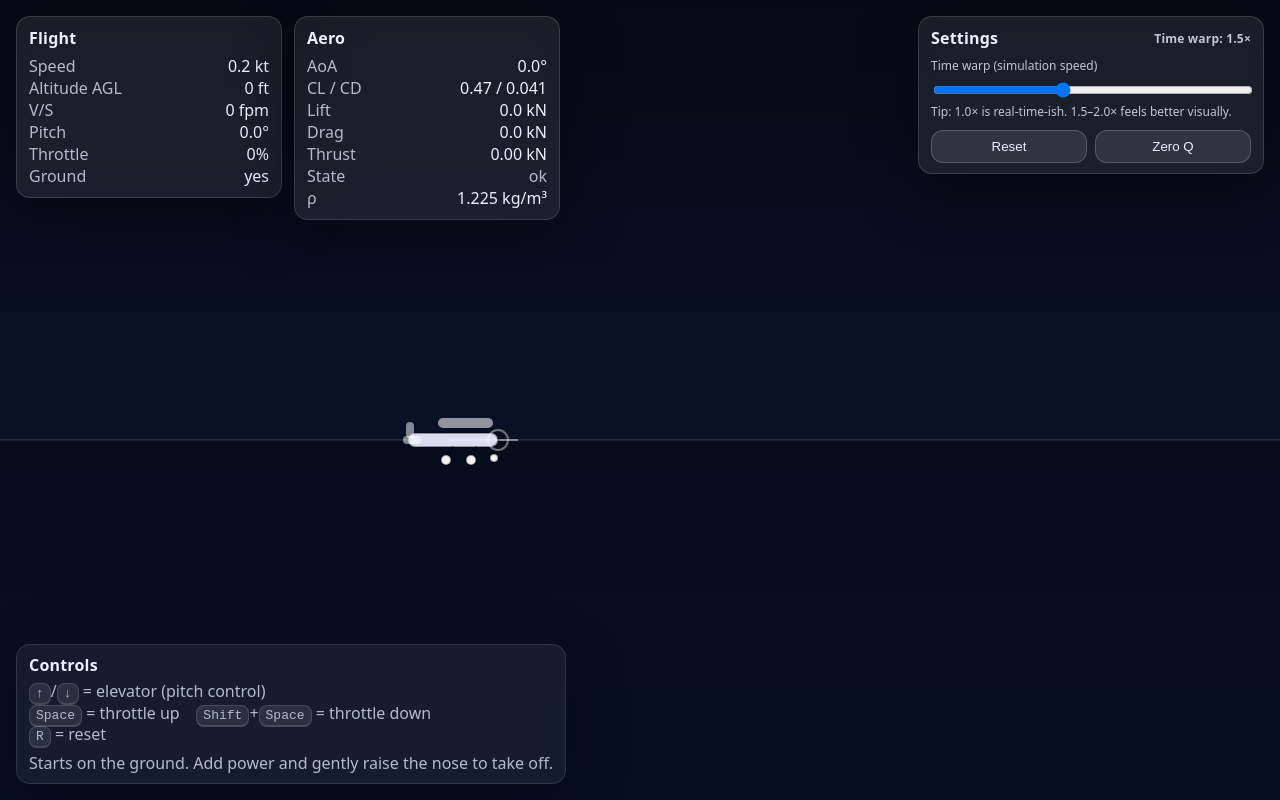
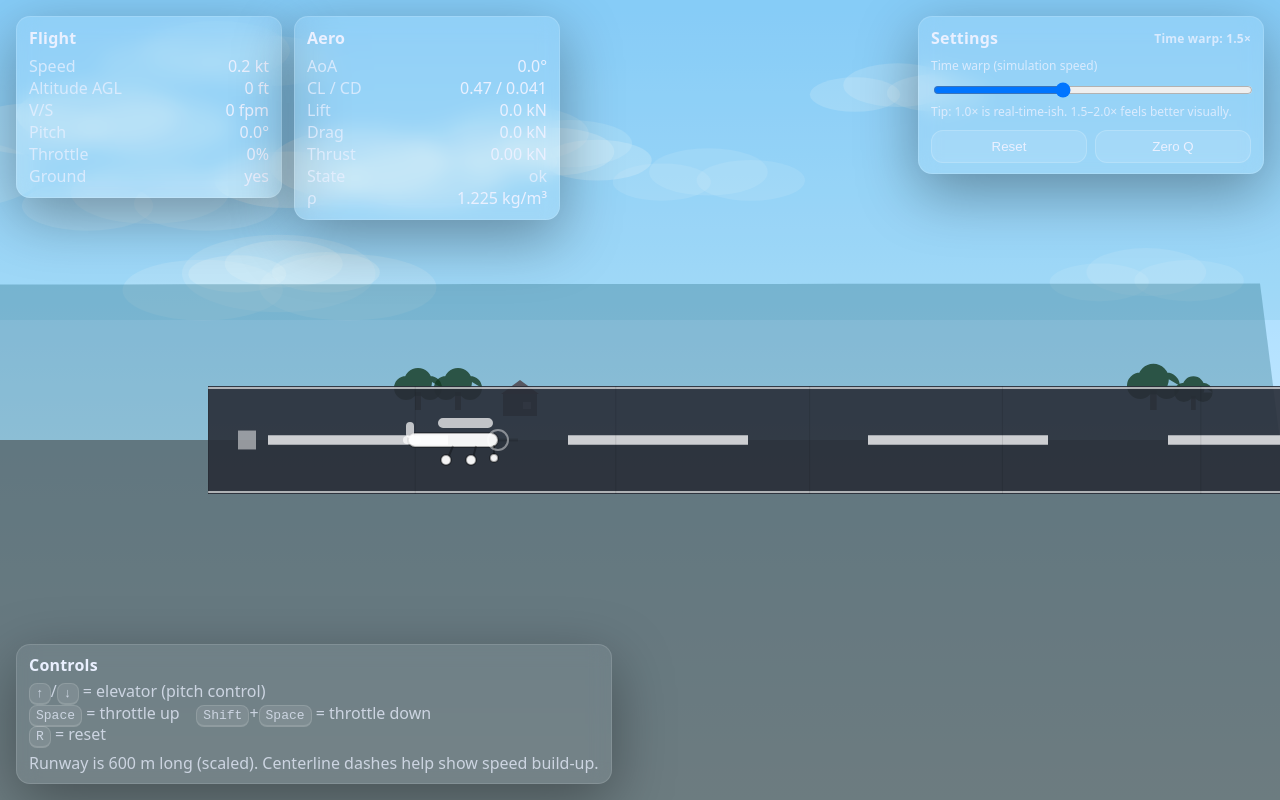
Before and after one commit to stephancar/LandyPlane, a plain HTML site: page index.html in a window 1280 px wide. Drawn offline with Linux system fonts and the light colour scheme.

Commit message:
added trees and houses and a runway

```diff
--- a/index.html
+++ b/index.html
@@ -101,7 +101,7 @@
     <div><kbd>R</kbd> = reset</div>
   </div>
   <div class="muted" style="margin-top:8px">
-    Starts on the ground. Add power and gently raise the nose to take off.
+    Runway is 600 m long (scaled). Centerline dashes help show speed build-up.
   </div>
 </div>
 
@@ -129,68 +129,68 @@
   resize();
 
   // ------------------------------
-  // "Typical Cessna high-wing trainer" parameters (C172-ish)
+  // Parameters (C172-ish)
   // ------------------------------
   const P = {
     // Mass & geometry
     m: 1100,                 // kg (typical loaded)
     S: 16.2,                 // m^2 wing area
-    cbar: 1.5,               // m mean aerodynamic chord (rough)
-    Iyy: 1850,               // kg*m^2 pitch inertia (rough)
+    cbar: 1.5,               // m
+    Iyy: 1850,               // kg*m^2
 
-    // Aero coefficients (simple but plausible)
-    CL0: 0.28,               // lift at 0 AoA (cambered wing)
-    CLalpha: 5.4,            // per rad (finite wing)
-    CLmax: 1.50,             // max lift coeff pre-stall
-    alpha_stall: 15 * Math.PI/180, // rad
-    alpha_zero_lift: -2 * Math.PI/180, // rad (cambered)
+    // Aero
+    CL0: 0.28,
+    CLalpha: 5.4,            // per rad
+    CLmax: 1.50,
+    alpha_stall: 15 * Math.PI/180,
+    alpha_zero_lift: -2 * Math.PI/180,
 
-    CD0: 0.030,              // parasitic drag (clean)
-    k: 0.050,                // induced drag factor (CD = CD0 + k*CL^2)
+    CD0: 0.030,
+    k: 0.050,
 
-    // Post-stall behavior shaping
-    postStallLiftDrop: 0.55, // fraction of CLmax retained deep stall
-    postStallDragBoost: 1.8, // extra drag multiplier when stalled
+    postStallLiftDrop: 0.55,
+    postStallDragBoost: 1.8,
 
-    // Pitch moment "feel" (simple stability + damping + elevator)
-    Cm0: 0.03,               // baseline moment
-    Cmalpha: -0.75,          // per rad (static stability: negative)
-    Cm_q: -12.0,             // pitch-rate damping
-    Cm_de: -1.1,             // elevator effectiveness
+    // Pitch moments
+    Cm0: 0.03,
+    Cmalpha: -0.75,
+    Cm_q: -12.0,
+    Cm_de: -1.1,
 
-    // Engine / prop approximation
-    Pmax: 120000,            // W (~160 hp)
+    // Engine/prop
+    Pmax: 120000,            // W
     propEff: 0.80,
-    Tmax_static: 2600,       // N approximate static thrust
-    Vthrust_ref: 25,         // m/s for low-speed thrust cap behavior
+    Tmax_static: 2600,       // N
 
     // Atmosphere
-    rho0: 1.225,             // sea level kg/m^3
-    Hscale: 8500,            // m scale height (simple exponential)
+    rho0: 1.225,
+    Hscale: 8500,
 
-    // Ground / gear contact (simple)
-    gearHeight: 1.35,        // m, body reference point above ground when on gear
-    muRoll: 0.03,            // rolling resistance coefficient (very simple)
-    muBrake: 0.25,           // (not currently used, placeholder if you add brakes)
-    groundRestitution: 0.0,  // vertical bounce (0 = none)
+    // Ground / gear
+    gearHeight: 1.35,        // m
+    muRoll: 0.03,
+    groundRestitution: 0.0,
 
-    // Misc
+    // World scenery (real-ish sizes)
+    runwayLength: 600,       // m (your ask)
+    runwayWidth: 18,         // m (typical small runway)
+    runwayStartX: -40,       // m (start slightly before plane)
     g: 9.80665,
   };
 
   // ------------------------------
-  // State (2D: x,y, vx,vy, pitch theta, pitch rate q)
-  // y is altitude of the "body reference point" (near CG).
-  // When on ground, y is clamped to gearHeight.
+  // State (2D)
+  // y is altitude of body reference point (near CG).
+  // On ground, y clamped to gearHeight.
   // ------------------------------
   const state = {
     x: 0,
-    y: P.gearHeight, // start on ground
-    vx: 0,           // stationary
+    y: P.gearHeight,
+    vx: 0,
     vy: 0,
-    theta: 0,        // level
+    theta: 0,
     q: 0,
-    throttle: 0.0,   // idle
+    throttle: 0.0,
   };
 
   // Sim settings
@@ -247,23 +247,17 @@
     return a;
   }
 
-  // Stall CL shaping:
   function computeCL(alpha){
     const alphaEff = alpha - P.alpha_zero_lift;
     const CL_lin = P.CL0 + P.CLalpha * alphaEff;
 
-    const CL_stall = P.CLmax * sign(CL_lin);
     const alphaAbs = Math.abs(alpha);
-    const stallAbs = P.alpha_stall;
+    if (alphaAbs <= P.alpha_stall) return clamp(CL_lin, -P.CLmax, P.CLmax);
 
-    if (alphaAbs <= stallAbs) {
-      return clamp(CL_lin, -P.CLmax, P.CLmax);
-    } else {
-      const over = (alphaAbs - stallAbs) / (25*Math.PI/180); // ramp over ~25deg
-      const t = clamp(over, 0, 1);
-      const CL_deep = lerp(P.CLmax, P.postStallLiftDrop * P.CLmax, t) * sign(CL_lin);
-      return CL_deep;
-    }
+    const over = (alphaAbs - P.alpha_stall) / (25*Math.PI/180);
+    const t = clamp(over, 0, 1);
+    const CL_deep = lerp(P.CLmax, P.postStallLiftDrop * P.CLmax, t) * sign(CL_lin);
+    return CL_deep;
   }
 
   function computeCD(CL, stalled){
@@ -273,14 +267,32 @@
   }
 
   // ------------------------------
+  // Clouds + background anchors
+  // ------------------------------
+  // We draw procedural "cloud blobs" in screen-space, but offset them by a parallax based on world x.
+  const clouds = (() => {
+    // fixed pseudo-random clouds
+    const arr = [];
+    let seed = 1337;
+    const rnd = () => (seed = (seed*1664525 + 1013904223) >>> 0) / 4294967296;
+    for (let i=0;i<14;i++){
+      arr.push({
+        x: rnd()*2000 - 800,
+        y: rnd()*240 + 40,
+        s: rnd()*0.9 + 0.6,
+        a: rnd()*0.25 + 0.10
+      });
+    }
+    return arr;
+  })();
+
+  // ------------------------------
   // Simulation loop
   // ------------------------------
   let lastT = performance.now();
   function tick(now){
     const rawDt = clamp((now - lastT) / 1000, 0, 0.033);
     lastT = now;
-
-    // Time warp (UI controlled)
     const dt = clamp(rawDt * sim.timeWarp, 0, 0.033);
 
     // Controls
@@ -292,14 +304,11 @@
     // Throttle changes
     const throttleRate = 0.35;
     const shift = keys.has('ShiftLeft') || keys.has('ShiftRight');
-    if (keys.has('Space') && shift) {
-      state.throttle -= throttleRate * dt;
-    } else if (keys.has('Space')) {
-      state.throttle += throttleRate * dt;
-    }
+    if (keys.has('Space') && shift) state.throttle -= throttleRate * dt;
+    else if (keys.has('Space'))     state.throttle += throttleRate * dt;
     state.throttle = clamp(state.throttle, 0, 1);
 
-    // Velocity / flight path
+    // Kinematics
     const V = Math.max(0.1, Math.hypot(state.vx, state.vy));
     const gamma = Math.atan2(state.vy, state.vx);
     const alpha = wrapPi(state.theta - gamma);
@@ -316,16 +325,14 @@
     const L = qbar * P.S * CL;
     const D = qbar * P.S * CD;
 
-    // Directions
-    const vx = state.vx, vy = state.vy;
     const invV = 1 / V;
-    const ux = vx * invV, uy = vy * invV; // unit along velocity
-    const nx = -uy, ny = ux;              // unit normal
+    const ux = state.vx * invV, uy = state.vy * invV;
+    const nx = -uy, ny = ux;
 
     const Fx_aero = (-D)*ux + (L)*nx;
     const Fy_aero = (-D)*uy + (L)*ny;
 
-    // Thrust from power approximation
+    // Thrust from power
     const Pshaft = P.Pmax * state.throttle;
     const T_power = (P.propEff * Pshaft) / Math.max(V, 12);
     const T_cap = lerp(P.Tmax_static, P.Tmax_static*0.55, clamp((V - 5)/35, 0, 1));
@@ -335,57 +342,42 @@
     const Ty = T * Math.sin(state.theta);
 
     // Weight
-    const Wx = 0;
     const Wy = -P.m * P.g;
 
-    // Net forces
-    let Fx = Fx_aero + Tx + Wx;
+    // Net
+    let Fx = Fx_aero + Tx;
     let Fy = Fy_aero + Ty + Wy;
 
-    // Integrate translational
-    let ax = Fx / P.m;
-    let ay = Fy / P.m;
-
-    state.vx += ax * dt;
-    state.vy += ay * dt;
+    // Integrate translation
+    state.vx += (Fx / P.m) * dt;
+    state.vy += (Fy / P.m) * dt;
     state.x  += state.vx * dt;
     state.y  += state.vy * dt;
 
-    // --- Ground + landing gear contact ---
-    // Ground is at y = gearHeight for the CG/body reference point.
-    // If below: clamp, zero downward velocity, apply rolling resistance.
+    // Ground contact
     const onGround = state.y <= P.gearHeight + 1e-6;
-
     if (state.y < P.gearHeight) {
       state.y = P.gearHeight;
       if (state.vy < 0) state.vy = -state.vy * P.groundRestitution;
     }
 
-    // Rolling resistance while on ground (very simple)
     if (onGround) {
-      // Cancel any remaining tiny downward drift
       if (state.vy < 0) state.vy = 0;
 
-      // Approx normal force ~ weight minus upward aero/thrust components (clamped >=0)
-      // We'll approximate using current vertical net without the ground reaction:
-      // N ≈ max(0, W - (Lift_vertical + Thrust_vertical))
-      const liftY = Fy_aero; // already in world coords
+      // Approx normal force
+      const liftY = Fy_aero;
       const thrustY = Ty;
       let N = (P.m * P.g) - (liftY + thrustY);
       N = Math.max(0, N);
 
-      // Rolling resistance force magnitude
-      const Fr = P.muRoll * N;
+      const Fr = P.muRoll * N; // rolling resistance
 
-      // Apply opposite to x velocity (or x-axis if nearly stopped)
       if (Math.abs(state.vx) > 0.01) {
         const s = Math.sign(state.vx);
         const dv = (Fr / P.m) * dt;
-        // reduce vx toward 0 without flipping sign
         if (Math.abs(state.vx) <= dv) state.vx = 0;
         else state.vx -= s * dv;
       } else {
-        // if essentially stopped, keep it stopped unless thrust overcomes static-ish roll
         if (Math.abs(Tx) < Fr) state.vx = 0;
       }
     }
@@ -393,15 +385,13 @@
     // Pitch dynamics
     const qHat = (state.q * P.cbar) / Math.max(2*V, 1);
     const Cm = P.Cm0 + P.Cmalpha*alpha + P.Cm_q*qHat + P.Cm_de*de;
-    const M = qbar * P.S * P.cbar * Cm;
+    const M  = qbar * P.S * P.cbar * Cm;
     const qdot = M / P.Iyy;
 
     state.q += qdot * dt;
     state.theta = wrapPi(state.theta + state.q * dt);
 
-    // Visual + HUD
     draw(V, gamma, alpha, rho, CL, CD, L, D, T, stalled, onGround);
-
     requestAnimationFrame(tick);
   }
 
@@ -411,65 +401,55 @@
   function draw(V, gamma, alpha, rho, CL, CD, L, D, T, stalled, onGround){
     const w = innerWidth, h = innerHeight;
 
-    // Camera scale: smaller = zoomed out = looks faster.
-    const scale = 5; // px per meter (adjust for feel)
+    // Camera scale: px per meter (smaller = zoomed out)
+    const scale = 6;
 
+    // Camera anchor
     const cx = w*0.35;
     const cy = h*0.55;
 
-    // Camera follows plane
     const camX = state.x;
     const camY = state.y;
 
+    // World->screen helpers
+    const sx = (wx) => cx + (wx - camX) * scale;
+    const sy = (wy) => cy + (camY - wy) * scale; // higher world y => up
+
     ctx.clearRect(0,0,w,h);
 
-    // Background gradient
+    // Lighter sky gradient (your ask)
     const grd = ctx.createLinearGradient(0,0,0,h);
-    grd.addColorStop(0, '#070a14');
-    grd.addColorStop(1, '#0b1636');
+    grd.addColorStop(0, '#8fd0ff');
+    grd.addColorStop(0.55, '#bfe7ff');
+    grd.addColorStop(1, '#d9f2ff');
     ctx.fillStyle = grd;
     ctx.fillRect(0,0,w,h);
 
-    // Horizon line (ground reference y = gearHeight in world coordinates for body ref)
-    const groundY = cy + (camY - P.gearHeight) * scale;
+    // Clouds: move relative to airplane speed via world-x parallax.
+    // If the plane moves forward (x increases), clouds shift left in screen.
+    drawClouds(scale, camX);
 
-    // faint horizon
-    ctx.globalAlpha = 0.18;
-    ctx.strokeStyle = '#ffffff';
-    ctx.lineWidth = 2;
-    ctx.beginPath();
-    ctx.moveTo(0, groundY);
-    ctx.lineTo(w, groundY);
-    ctx.stroke();
-    ctx.globalAlpha = 1;
+    // Ground line in screen (ground at y = gearHeight for body reference)
+    const groundLineY = sy(P.gearHeight);
 
-    // Ground fill
-    ctx.fillStyle = 'rgba(0,0,0,.35)';
-    ctx.fillRect(0, groundY, w, h-groundY);
+    // Distant background strip (parallax)
+    drawBackgroundHousesTrees(scale, camX, groundLineY);
 
-    // Simple terrain bumps
-    ctx.globalAlpha = 0.35;
-    ctx.fillStyle = '#0a0f22';
-    ctx.beginPath();
-    ctx.moveTo(0, h);
-    for (let i=0;i<=w;i+=40){
-      const wx = (camX - (cx - i)/scale);
-      const bump = 8*Math.sin(wx*0.002) + 5*Math.sin(wx*0.005 + 2);
-      ctx.lineTo(i, groundY - bump);
-    }
-    ctx.lineTo(w, h);
-    ctx.closePath();
-    ctx.fill();
-    ctx.globalAlpha = 1;
+    // Ground
+    ctx.fillStyle = 'rgba(20,28,24,.55)';
+    ctx.fillRect(0, groundLineY, w, h-groundLineY);
 
-    // Plane screen position (center-ish)
+    // Runway (600 m), scaled correctly by `scale` because it’s drawn in world meters.
+    drawRunway(scale, camX, groundLineY);
+
+    // Plane screen position
     const px = cx;
     const py = cy;
 
     // Flight path vector
-    ctx.globalAlpha = 0.45;
-    ctx.strokeStyle = '#ffffff';
-    ctx.lineWidth = 2;
+    ctx.globalAlpha = 0.55;
+    ctx.strokeStyle = 'rgba(0,0,0,.25)';
+    ctx.lineWidth = 3;
     ctx.beginPath();
     ctx.moveTo(px, py);
     ctx.lineTo(px + Math.cos(gamma)*70, py - Math.sin(gamma)*70);
@@ -482,51 +462,46 @@
     ctx.rotate(-state.theta);
 
     // Fuselage
-    ctx.fillStyle = stalled ? 'rgba(255,123,123,.95)' : 'rgba(234,240,255,.92)';
-    ctx.strokeStyle = 'rgba(0,0,0,.35)';
+    ctx.fillStyle = stalled ? 'rgba(255,90,90,.95)' : 'rgba(255,255,255,.95)';
+    ctx.strokeStyle = 'rgba(0,0,0,.30)';
     ctx.lineWidth = 2;
     roundRect(ctx, -40, -7, 90, 14, 8);
     ctx.fill();
     ctx.stroke();
 
     // Wing (high wing)
-    ctx.fillStyle = 'rgba(255,255,255,.55)';
+    ctx.fillStyle = 'rgba(255,255,255,.70)';
     roundRect(ctx, -10, -22, 55, 10, 6);
     ctx.fill();
 
     // Tail
-    ctx.fillStyle = 'rgba(255,255,255,.5)';
+    ctx.fillStyle = 'rgba(255,255,255,.70)';
     roundRect(ctx, -45, -4, 18, 8, 4);
     ctx.fill();
     roundRect(ctx, -42, -18, 8, 16, 4);
     ctx.fill();
 
-    // Landing gear (simple tricycle: two mains + nose wheel)
-    // Coordinates relative to fuselage drawing
+    // Landing gear
     const gearColor = onGround ? 'rgba(255,255,255,.95)' : 'rgba(255,255,255,.55)';
     ctx.strokeStyle = 'rgba(0,0,0,.35)';
     ctx.lineWidth = 2;
     ctx.fillStyle = gearColor;
 
-    // struts
     ctx.globalAlpha = 0.9;
     ctx.beginPath();
-    // main struts
     ctx.moveTo(5, 6);  ctx.lineTo(0, 18);
     ctx.moveTo(28, 6); ctx.lineTo(25, 18);
-    // nose strut
     ctx.moveTo(46, 5); ctx.lineTo(46, 15);
     ctx.stroke();
 
-    // wheels
     ctx.globalAlpha = 1;
     wheel(-2, 20, 5);
     wheel(23, 20, 5);
     wheel(46, 18, 4);
 
-    // Prop indicator
+    // Prop blur
     ctx.globalAlpha = 0.45 + 0.55*state.throttle;
-    ctx.strokeStyle = 'rgba(255,255,255,.9)';
+    ctx.strokeStyle = 'rgba(255,255,255,.95)';
     ctx.lineWidth = 2;
     ctx.beginPath();
     ctx.arc(50, 0, 10 + 12*state.throttle, 0, Math.PI*2);
@@ -538,7 +513,7 @@
     // HUD
     const kts = V * 1.94384;
     const fpm = state.vy * 196.8504;
-    const altFt = (state.y - P.gearHeight) * 3.28084; // altitude above ground reference
+    const altFt = (state.y - P.gearHeight) * 3.28084;
 
     const stallText =
       stalled ? `<span class="bad">STALL</span>` :
@@ -565,18 +540,18 @@
       <div class="row"><span class="muted">ρ</span><span>${rho.toFixed(3)} kg/m³</span></div>
     `;
 
-    // Stall cue overlay
+    // Stall overlay cue
     if (stalled){
-      ctx.globalAlpha = 0.9;
-      ctx.fillStyle = 'rgba(255,123,123,.15)';
+      ctx.globalAlpha = 0.55;
+      ctx.fillStyle = 'rgba(255,90,90,.10)';
       ctx.fillRect(0,0,w,h);
       ctx.globalAlpha = 1;
     }
 
     // Velocity vector
     ctx.globalAlpha = 0.35;
-    ctx.strokeStyle = '#ffffff';
-    ctx.lineWidth = 1.5;
+    ctx.strokeStyle = 'rgba(0,0,0,.35)';
+    ctx.lineWidth = 2;
     ctx.beginPath();
     ctx.moveTo(px, py);
     ctx.lineTo(px + state.vx*0.8, py - state.vy*0.8);
@@ -588,6 +563,195 @@
       ctx.arc(x,y,r,0,Math.PI*2);
       ctx.fill();
       ctx.stroke();
+    }
+
+    // ---- scenery helpers ----
+    function drawClouds(scale, camX){
+      // Clouds are in "screen space bands" but their x is offset by world x parallax.
+      // Parallax factor: 0.15 means they move slowly vs ground.
+      const par = 0.15;
+
+      for (const c of clouds){
+        const x = (c.x - camX*par) % (w + 600);
+        const px = x < -300 ? x + (w + 600) : x;
+        const py = c.y;
+        const s  = c.s;
+
+        ctx.globalAlpha = c.a;
+        ctx.fillStyle = '#ffffff';
+        blob(px, py, 70*s, 28*s);
+        blob(px+50*s, py+10*s, 64*s, 24*s);
+        blob(px-55*s, py+12*s, 58*s, 22*s);
+        ctx.globalAlpha = 1;
+      }
+
+      function blob(x,y,rx,ry){
+        ctx.beginPath();
+        ctx.ellipse(x,y,rx,ry,0,0,Math.PI*2);
+        ctx.fill();
+      }
+    }
+
+    function drawBackgroundHousesTrees(scale, camX, groundLineY){
+      // Parallax layers: far hills, then trees/houses.
+      // We draw them near the horizon area.
+      const horizonY = groundLineY - 120;
+
+      // Far haze
+      ctx.globalAlpha = 0.20;
+      ctx.fillStyle = '#5fb7d8';
+      ctx.fillRect(0, 0, w, horizonY);
+      ctx.globalAlpha = 1;
+
+      // Far hills (parallax 0.25)
+      const hillPar = 0.25;
+      ctx.globalAlpha = 0.35;
+      ctx.fillStyle = '#2c6f86';
+      ctx.beginPath();
+      ctx.moveTo(0, groundLineY);
+      for (let i=0;i<=w;i+=60){
+        const wx = (camX - (cx - i)/scale);
+        const bump = 24*Math.sin(wx*0.001*hillPar) + 16*Math.sin(wx*0.003*hillPar + 1.7);
+        ctx.lineTo(i, groundLineY - 140 - bump);
+      }
+      ctx.lineTo(w, groundLineY);
+      ctx.closePath();
+      ctx.fill();
+      ctx.globalAlpha = 1;
+
+      // Mid layer: trees + houses (parallax 0.45)
+      const midPar = 0.45;
+      const baseY = groundLineY - 30;
+
+      // draw repeated "scene items" every ~120m
+      // we compute world X for screen positions and place items at those world coords.
+      const leftWorld = camX - (cx/scale) - 200;
+      const rightWorld = camX + ((w - cx)/scale) + 200;
+
+      const step = 120;
+      const start = Math.floor(leftWorld/step)*step;
+
+      for (let wx = start; wx <= rightWorld; wx += step){
+        const pxm = sx(wx);
+        const jitter = Math.sin(wx*0.07) * 18; // deterministic-ish
+        const x1 = pxm + jitter;
+
+        // Trees
+        drawTree(x1 - 30, baseY, 1.0 + 0.15*Math.sin(wx*0.02));
+        drawTree(x1 + 10, baseY, 0.9 + 0.10*Math.cos(wx*0.025));
+
+        // A small house occasionally
+        if ((Math.floor(wx/step) % 3) === 0){
+          drawHouse(x1 + 55, baseY+6, 1.0);
+        }
+      }
+
+      function drawTree(x,y,s){
+        // trunk
+        ctx.globalAlpha = 0.70;
+        ctx.fillStyle = 'rgba(30,38,28,.9)';
+        ctx.fillRect(x-3*s, y-18*s, 6*s, 18*s);
+
+        // canopy
+        ctx.globalAlpha = 0.85;
+        ctx.fillStyle = 'rgba(22,60,36,.95)';
+        ctx.beginPath();
+        ctx.arc(x, y-28*s, 14*s, 0, Math.PI*2);
+        ctx.arc(x-12*s, y-22*s, 12*s, 0, Math.PI*2);
+        ctx.arc(x+12*s, y-22*s, 12*s, 0, Math.PI*2);
+        ctx.fill();
+        ctx.globalAlpha = 1;
+      }
+
+      function drawHouse(x,y,s){
+        ctx.globalAlpha = 0.75;
+        // base
+        ctx.fillStyle = 'rgba(35,35,45,.85)';
+        ctx.fillRect(x, y-22*s, 34*s, 22*s);
+        // roof
+        ctx.fillStyle = 'rgba(60,30,30,.85)';
+        ctx.beginPath();
+        ctx.moveTo(x-2*s, y-22*s);
+        ctx.lineTo(x+17*s, y-36*s);
+        ctx.lineTo(x+36*s, y-22*s);
+        ctx.closePath();
+        ctx.fill();
+        // window
+        ctx.fillStyle = 'rgba(200,230,255,.55)';
+        ctx.fillRect(x+20*s, y-14*s, 8*s, 7*s);
+        ctx.globalAlpha = 1;
+      }
+    }
+
+    function drawRunway(scale, camX, groundLineY){
+      // Runway is defined in world meters along x, centered on ground line.
+      const x0 = P.runwayStartX;
+      const x1 = P.runwayStartX + P.runwayLength;
+      const rw = P.runwayWidth; // meters
+
+      // Convert world to screen X extents
+      const sx0 = sx(x0);
+      const sx1 = sx(x1);
+
+      // Runway vertical placement: centered on ground line (top just a bit above it)
+      // We'll draw it as a rectangle "into" the ground (top at groundLineY - some pixels).
+      const halfWpx = (rw * scale) * 0.5;
+      const top = groundLineY - halfWpx;
+      const height = halfWpx * 2;
+
+      // Shoulder / runway base
+      ctx.globalAlpha = 0.95;
+      ctx.fillStyle = 'rgba(40,45,55,.95)';
+      ctx.fillRect(sx0, top, sx1 - sx0, height);
+
+      // Edge lines
+      ctx.strokeStyle = 'rgba(255,255,255,.65)';
+      ctx.lineWidth = 2;
+      ctx.beginPath();
+      ctx.moveTo(sx0, top+2);
+      ctx.lineTo(sx1, top+2);
+      ctx.moveTo(sx0, top+height-2);
+      ctx.lineTo(sx1, top+height-2);
+      ctx.stroke();
+
+      // Centerline dashes (typical-ish: 30 m dash, 20 m gap)
+      const dashLen = 30;
+      const gapLen  = 20;
+      const dashW   = Math.max(2, halfWpx * 0.18); // thickness
+      const centerY = top + height/2;
+
+      ctx.strokeStyle = 'rgba(255,255,255,.80)';
+      ctx.lineWidth = dashW;
+      ctx.lineCap = 'butt';
+
+      // draw segments in world coords so the spacing remains proportional
+      for (let wx = x0 + 10; wx < x1 - 10; wx += (dashLen + gapLen)){
+        const a = sx(wx);
+        const b = sx(Math.min(wx + dashLen, x1));
+        ctx.beginPath();
+        ctx.moveTo(a, centerY);
+        ctx.lineTo(b, centerY);
+        ctx.stroke();
+      }
+
+      // Runway end markers (simple)
+      ctx.globalAlpha = 0.9;
+      ctx.fillStyle = 'rgba(255,255,255,.55)';
+      const endMarkW = Math.max(6, 3*scale);
+      const band = Math.max(6, halfWpx*0.35);
+      ctx.fillRect(sx(x0+5), centerY - band/2, endMarkW, band);
+      ctx.fillRect(sx(x1-5), centerY - band/2, endMarkW, band);
+      ctx.globalAlpha = 1;
+
+      // Subtle runway texture
+      ctx.globalAlpha = 0.10;
+      ctx.fillStyle = '#000';
+      for (let i=0;i<18;i++){
+        const t = i/18;
+        const xx = lerp(sx0, sx1, t) + 8*Math.sin((camX*0.02)+i);
+        ctx.fillRect(xx, top, 1, height);
+      }
+      ctx.globalAlpha = 1;
     }
   }
 
```
